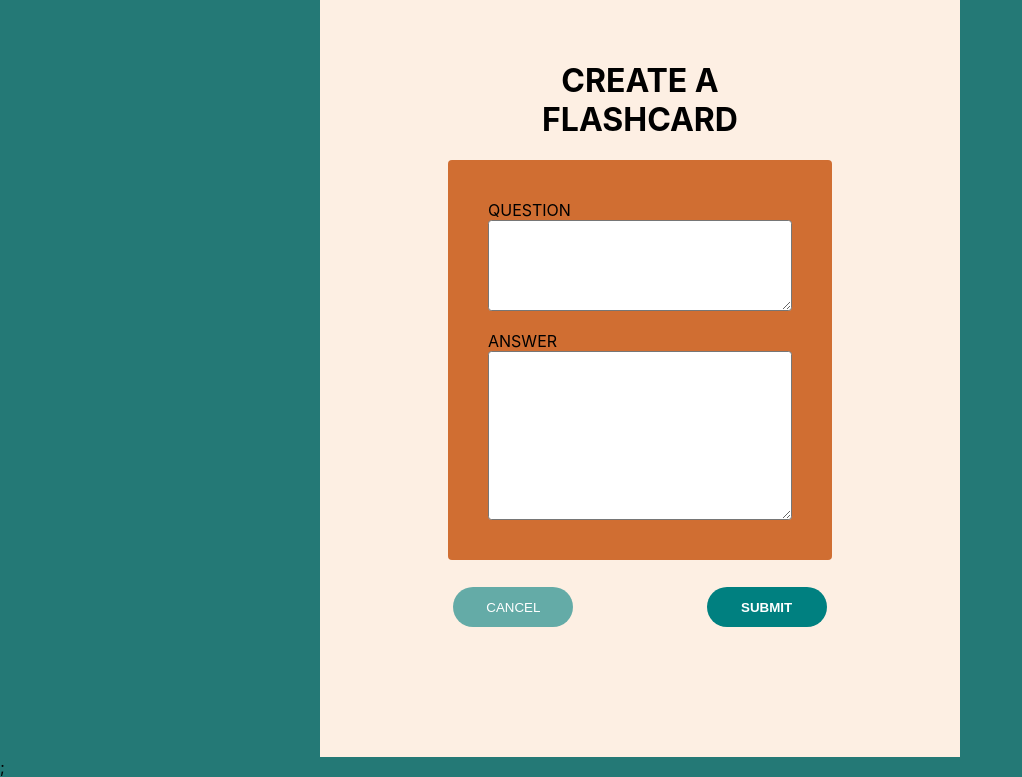
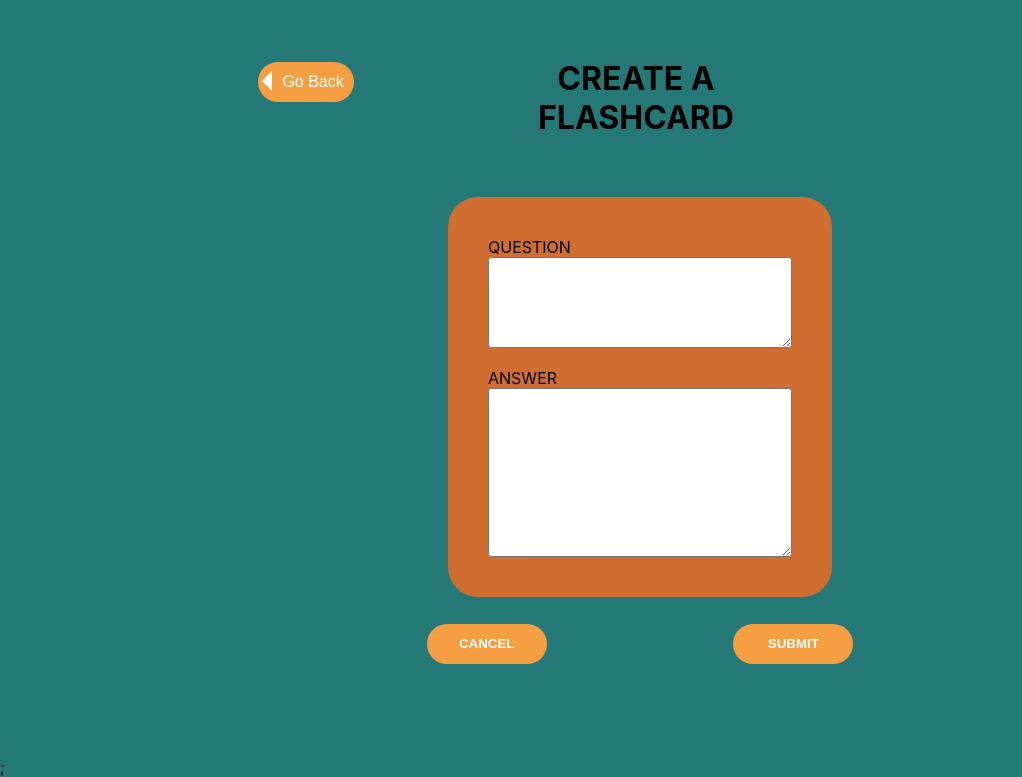
Before and after one commit to SchoolOfCode/bc14_w7_project-frontend-breaky-coders, a React app in the folder my-app/: page / in a window 1280 px wide. Both pictures are taken after a click on the button "Add A Flashcard". Shown: the part 43-820 px from the top of the page, without its empty margins (0-1022 px from the left). Built offline with nearby package versions, Linux system fonts and the light colour scheme; some packages are replaced by stand-ins of ours.

Commit message:
Add A Flashcard page styled according to other pages, conditional rendering added to randomflashcard to stop the occasional error, identical hover effects added to all buttons, all go back buttons styled correctly

```diff
--- a/my-app/src/components/AddAFlashcard/AddAFlashcard.css
+++ b/my-app/src/components/AddAFlashcard/AddAFlashcard.css
@@ -2,15 +2,54 @@
 
 .addAFlashCard{
     /* removed flex so everything centered again  */
-    background-color: #fdefe3;
     height: 100vh;
-    width: 50vw;
+    max-width: 800px;
     margin: 0 auto;
 }
+.header__heading{
+    height: 15em;
+    display: flex;
+    flex-direction: row;
+    align-items: center;
+}
+.overlay__header-button>button {
+    width: 6em;
+    height: 2.5em;
 
-div.overlay__header-button {
-    justify-content: center;
-    margin-left: 5em;
+    padding: .2em;
+    margin-left: 1.1em;
+    margin-top:.3em;
+    display: flex;
+    justify-content: flex-start;
+
+    margin-right: 2em;
+    background-color: #F59F42;
+    border-radius: 20px;
+    border: none;
+    cursor: pointer;
+    font-size: 16px;
+    align-items: center;
+    padding: .3em;
+    color: #fff;
+}
+
+.overlay__header-button>button::before {
+    content: '';
+    display: inline-block;
+    width: 0;
+    height: 0;
+    border-top: 10px solid transparent;
+    border-bottom: 10px solid transparent;
+    border-right: 10px solid white;
+    margin-right: 10px;
+    margin-top: -4px;
+    margin-bottom: -2.5px;
+  }
+
+  .overlay__header-button>button:hover{
+    transform: translateY(-1px);
+    background-color: #f08d23;
+    cursor: pointer;
 }
 
 h1.addAFlashCard-h1 {
@@ -18,7 +57,7 @@ h1.addAFlashCard-h1 {
     text-align: center;
     margin-top: 2em;
     text-align: center;
-    margin-left: auto;
+    margin-left: 2.5em;
     margin-right: auto;
     width: 10em;
 
@@ -34,7 +73,7 @@ h1.addAFlashCard-h1 {
     align-self: center;
     margin: auto;
     padding: 2.5em;
-    border-radius: 0.25em;
+    border-radius: 30px;
 }
 
 .firstWhiteBox{
@@ -65,7 +104,7 @@ h1.addAFlashCard-h1 {
     /*margin-right: 15em;
     margin-left: auto;
     align-items: baseline;*/
-    background-color: teal;
+    background-color: #F59F42;
     border-radius: 20px;
     color: #fff;
     font-weight: bold;
@@ -74,14 +113,25 @@ h1.addAFlashCard-h1 {
 
     /* removed padding to allow text to be centered */
 }
+.addAFlashCard-submit:hover{
+    transform: translateY(-1px);
+    background-color: #f08d23;
+    cursor: pointer;
+}
 
 .addAFlashCard-cancel{
     width: 9em;
     height: 3em;
     margin-top: 2em;
-    background-color: rgba(0, 128, 128, 0.605);
+    background-color: #F59F42;
     border-radius: 20px;
+    font-weight: bold;
     color: #fff;
     border: none;
      padding: 0.5em;
 }
+.addAFlashCard-cancel:hover{
+    transform: translateY(-1px);
+    background-color: #f08d23;
+    cursor: pointer;
+}
--- a/my-app/src/components/AddAFlashcard/index.js
+++ b/my-app/src/components/AddAFlashcard/index.js
@@ -58,7 +58,8 @@ function AddAFlashcard({ setPage }) {
   console.log(flashCardsListData);
   return (
     <main className="addAFlashCard">
-      <div className="overlay__header-button">
+      <div className="header__heading">
+        <div className="overlay__header-button">
         <button
           onClick={() => {
             setPage("homepage");
@@ -68,7 +69,8 @@ function AddAFlashcard({ setPage }) {
           Go Back
         </button>
       </div>
-      <h1 className="addAFlashCard-h1">CREATE A FLASHCARD</h1>
+        <h1 className="addAFlashCard-h1">CREATE A FLASHCARD</h1>
+      </div>
       <div className="flashcard-div">
         <label htmlFor="question">QUESTION</label>
         {/* HELP */}
--- a/my-app/src/components/MyFlashcards/MyFlashcards.css
+++ b/my-app/src/components/MyFlashcards/MyFlashcards.css
@@ -11,7 +11,7 @@ body{
 }
 .overlay__header-heading{
     letter-spacing: .3em;
-    margin-right: 12em;
+    margin-right: 9em;
     display: flex;
     justify-content: center;
     align-items: center;
@@ -23,7 +23,7 @@ body{
   margin-right: 60px;
 
 }
-.overlay__header-button>button{
+.overlay__header-btn>button{
     width: 6em;
     height: 2.5em;
     display: flex;
@@ -37,12 +37,12 @@ body{
     cursor: pointer;
     font-size: 16px;
     align-items: center;
-    padding: 0;
+    padding: .3em;
     color: #fff;
 
 }
 
-.overlay__header-button>button::before {
+.overlay__header-btn>button::before {
     content: '';
     display: inline-block;
     width: 0;
@@ -55,7 +55,7 @@ body{
     margin-bottom: -2.5px;
   }
 
-    .overlay__header-button>button:hover{
+    .overlay__header-btn>button:hover{
         transform: translateY(-1px);
         background-color: #f08d23;
         cursor: pointer;
--- a/my-app/src/components/MyFlashcards/index.js
+++ b/my-app/src/components/MyFlashcards/index.js
@@ -16,7 +16,7 @@ function MyFlashcards({flashcardsList, setPage, setFlashCards}) {
             <div className="overlay__header-heading">
                 <h1>My Flashcards</h1>
             </div>
-            <div className="overlay__header-button">
+            <div className="overlay__header-btn">
 
                 <button onClick={() => {setPage("homepage")}}>  Go Back</button>
 
--- a/my-app/src/components/RandomFlashCard/index.js
+++ b/my-app/src/components/RandomFlashCard/index.js
@@ -18,8 +18,12 @@ function RandomFlashCard({ flashcards,flashCardsListData}) { // changeFlashcard
   return (
     <div className="main__random_flashcard">
       <div className="main__random_flashcard-card">
-        <div className="question">{randomizedFlashcard[Object.keys(randomizedFlashcard)[0]]}</div>
-        <div className="answer">{randomizedFlashcard[Object.keys(randomizedFlashcard)[1]]}</div>
+        {randomizedFlashcard && (
+          <div>
+            <div className="question">{randomizedFlashcard[Object.keys(randomizedFlashcard)[0]]}</div>
+            <div className="answer">{randomizedFlashcard[Object.keys(randomizedFlashcard)[1]]}</div>
+          </div>
+        )}
       </div>
       <div className="main__random_flashcard-button">
         <button onClick={handleButtonClick}>Tell Me Another</button>
```
